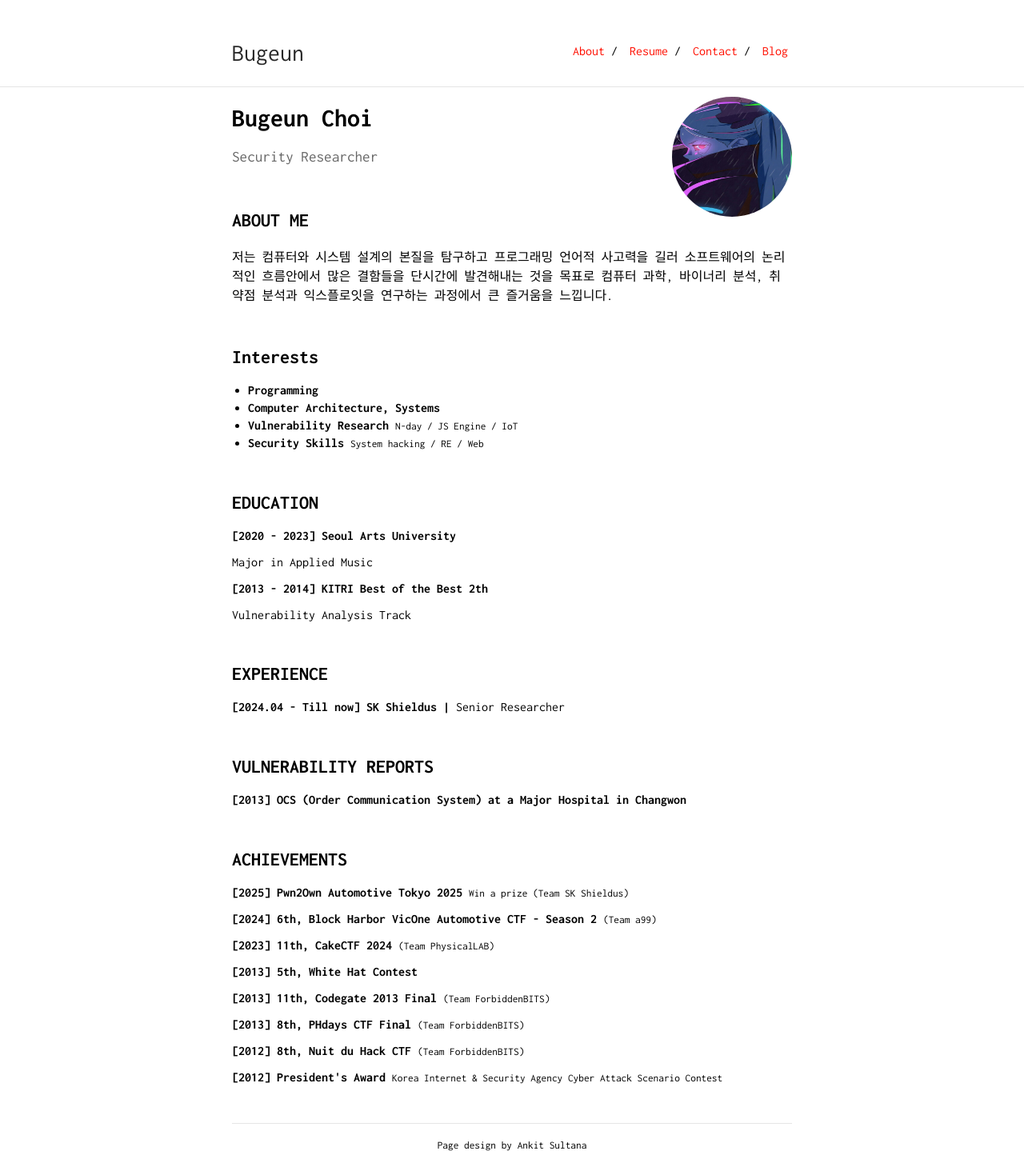
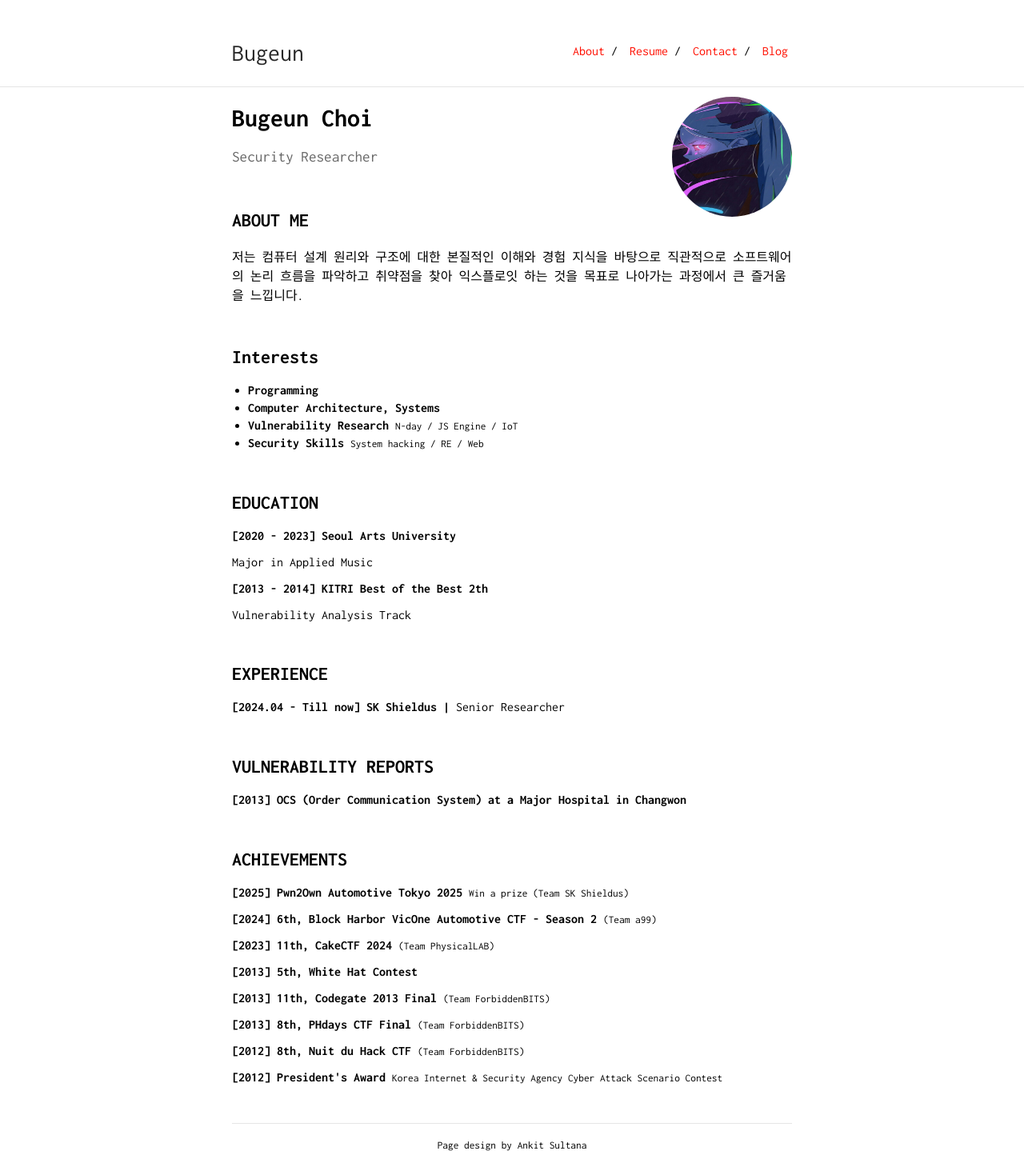
Before and after one commit to Bugeun/bugeun.github.io, a Jekyll site: the page built from index.md, in a window 1280 px wide. Shown: the whole page at 80% size. Built offline with Jekyll 4.4.1, drawn with Linux system fonts in a browser that asks for light colours.

Commit message:
Update index.md

```diff
--- a/index.md
+++ b/index.md
@@ -11,7 +11,7 @@ Security Researcher
 
 ## ABOUT ME
 
-<p>저는 컴퓨터와 시스템 설계의 본질을 탐구하고 프로그래밍 언어적 사고력을 길러 소프트웨어의 논리적인 흐름안에서 많은 결함들을 단시간에 발견해내는 것을 목표로 컴퓨터 과학, 바이너리 분석, 취약점 분석과 익스플로잇을 연구하는 과정에서 큰 즐거움을 느낍니다.</p>
+<p>저는 컴퓨터 설계 원리와 구조에 대한 본질적인 이해와 경험 지식을 바탕으로 직관적으로 소프트웨어의 논리 흐름을 파악하고 취약점을 찾아 익스플로잇 하는 것을 목표로 나아가는 과정에서 큰 즐거움을 느낍니다. </p>
 
 &nbsp;
 
```
